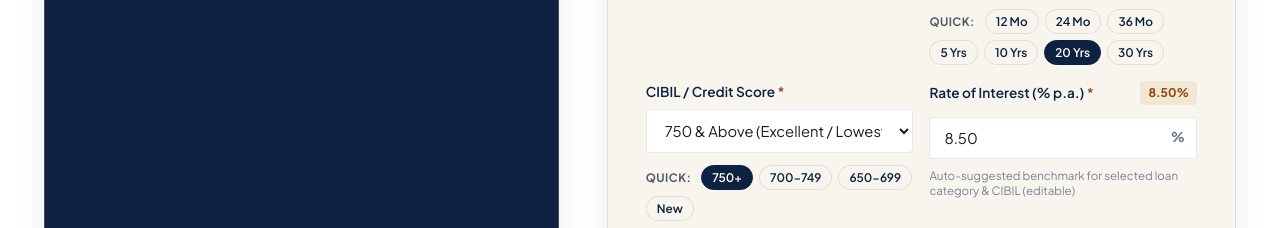
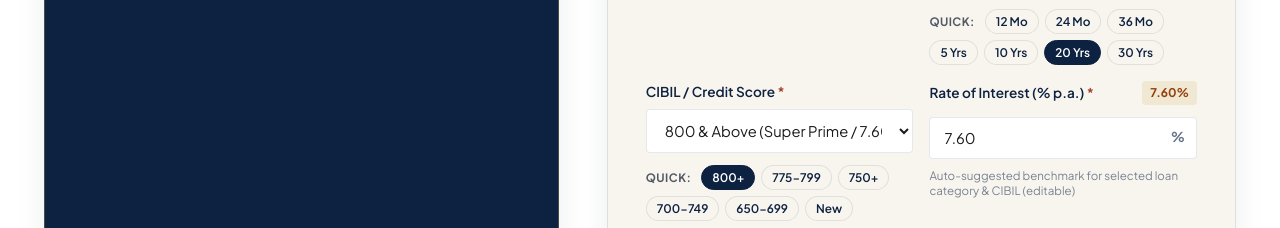
Before and after one commit to dakshch-07/mmfinancial1, a plain HTML site: page loans.html in a window 1280 px wide. Shown: the part 1192-1420 px from the top of the page. Drawn offline with nearby package versions, Linux system fonts and the light colour scheme; a web font is replaced by a local one.

Commit message:
Update CIBIL score slabs with 800+ (7.60% ROI) and 775-799 benchmark rates

```diff
--- a/api/eligibility-config.js
+++ b/api/eligibility-config.js
@@ -23,6 +23,9 @@ const LOAN_ELIGIBILITY_CONFIG = {
 
     // CIBIL Score Slabs & Risk Assessment
     cibilSlabs: {
+        '800+': { label: '800+ (Super Prime / 7.60% Lowest Rate)', roiAdjustment: -0.90, foirAdjustment: 0.0, eligible: true },
+        '775-799': { label: '775 - 799 (Prime Special / 7.75% Rate)', roiAdjustment: -0.75, foirAdjustment: 0.0, eligible: true },
+        '750-774': { label: '750 - 774 (Excellent / 8.50% Base)', roiAdjustment: 0.0, foirAdjustment: 0.0, eligible: true },
         '750+': { label: '750+ (Excellent / Lowest ROI)', roiAdjustment: 0.0, foirAdjustment: 0.0, eligible: true },
         '700-749': { label: '700 - 749 (Good / Prime Banking)', roiAdjustment: 0.25, foirAdjustment: 0.0, eligible: true },
         '650-699': { label: '650 - 699 (Fair / Standard NBFC)', roiAdjustment: 0.75, foirAdjustment: -0.05, eligible: true },
--- a/loans.html
+++ b/loans.html
@@ -400,7 +400,9 @@
                                 <div class="form-field">
                                     <label for="loanCibil">CIBIL / Credit Score <span class="req">*</span></label>
                                     <select id="loanCibil" name="loanCibil" class="form-select" required>
-                                        <option value="750+" selected>750 &amp; Above (Excellent / Lowest ROI)</option>
+                                        <option value="800+" selected>800 &amp; Above (Super Prime / 7.60% ROI)</option>
+                                        <option value="775-799">775 - 799 (Prime Special / 7.75% ROI)</option>
+                                        <option value="750-774">750 - 774 (Excellent Benchmark / 8.50% ROI)</option>
                                         <option value="700-749">700 - 749 (Good / Prime Banking Approval)</option>
                                         <option value="650-699">650 - 699 (Fair / Standard NBFC Slabs)</option>
                                         <option value="Below 650">Below 650 (Advisory / Co-Applicant Needed)</option>
@@ -408,7 +410,9 @@
                                     </select>
                                     <div class="form-chips-group" style="margin-top: 6px;">
                                         <span class="form-chip-label">Quick:</span>
-                                        <button type="button" class="form-chip-pill active" data-target="loanCibil" data-val="750+">750+</button>
+                                        <button type="button" class="form-chip-pill active" data-target="loanCibil" data-val="800+">800+</button>
+                                        <button type="button" class="form-chip-pill" data-target="loanCibil" data-val="775-799">775-799</button>
+                                        <button type="button" class="form-chip-pill" data-target="loanCibil" data-val="750-774">750+</button>
                                         <button type="button" class="form-chip-pill" data-target="loanCibil" data-val="700-749">700-749</button>
                                         <button type="button" class="form-chip-pill" data-target="loanCibil" data-val="650-699">650-699</button>
                                         <button type="button" class="form-chip-pill" data-target="loanCibil" data-val="New to Credit">New</button>
@@ -418,10 +422,10 @@
                                 <div class="form-field">
                                     <div style="display: flex; align-items: center; justify-content: space-between; margin-bottom: 6px;">
                                         <label for="loanRoi" style="margin-bottom: 0;">Rate of Interest (% p.a.) <span class="req">*</span></label>
-                                        <span class="input-badge" id="loanRoiBadge" style="background: rgba(197, 154, 63, 0.15); color: #92400e; font-size: 0.75rem; font-weight: 700; padding: 2px 8px; border-radius: 4px;">8.50%</span>
+                                        <span class="input-badge" id="loanRoiBadge" style="background: rgba(197, 154, 63, 0.15); color: #92400e; font-size: 0.75rem; font-weight: 700; padding: 2px 8px; border-radius: 4px;">7.60%</span>
                                     </div>
                                     <div style="position: relative; display: flex; align-items: center;">
-                                        <input type="number" id="loanRoi" name="loanRoi" class="form-input" value="8.50" step="0.05" min="6.0" max="24.0" style="padding-right: 36px;" required>
+                                        <input type="number" id="loanRoi" name="loanRoi" class="form-input" value="7.60" step="0.05" min="6.0" max="24.0" style="padding-right: 36px;" required>
                                         <span style="position: absolute; right: 12px; font-weight: 700; color: #64748b; font-size: 0.85rem; pointer-events: none;">%</span>
                                     </div>
                                     <span class="field-hint" id="loanRoiHint">Auto-suggested benchmark for selected loan category &amp; CIBIL (editable)</span>
--- a/script.js
+++ b/script.js
@@ -1397,6 +1397,9 @@ const LOAN_ELIGIBILITY_CONFIG = {
         'Car / Auto Loan': 9.00
     },
     cibilSlabs: {
+        '800+': { label: '800+ (Super Prime / 7.60% Lowest Rate)', roiAdjustment: -0.90, foirAdjustment: 0.0, eligible: true },
+        '775-799': { label: '775 - 799 (Prime Special / 7.75% Rate)', roiAdjustment: -0.75, foirAdjustment: 0.0, eligible: true },
+        '750-774': { label: '750 - 774 (Excellent / 8.50% Base)', roiAdjustment: 0.0, foirAdjustment: 0.0, eligible: true },
         '750+': { label: '750+ (Excellent / Lowest ROI)', roiAdjustment: 0.0, foirAdjustment: 0.0, eligible: true },
         '700-749': { label: '700 - 749 (Good / Prime Banking)', roiAdjustment: 0.25, foirAdjustment: 0.0, eligible: true },
         '650-699': { label: '650 - 699 (Fair / Standard NBFC)', roiAdjustment: 0.75, foirAdjustment: -0.05, eligible: true },
@@ -1822,7 +1825,7 @@ function initLoanForm() {
     function updateBenchmarkRoi() {
         if (!loanRoiInput) return;
         const selType = loanType ? loanType.value : 'Home Loan';
-        const selCibil = cibilSelect ? cibilSelect.value : '750+';
+        const selCibil = cibilSelect ? cibilSelect.value : '800+';
         const catRoi = LOAN_ELIGIBILITY_CONFIG.roiByCategory[selType] || LOAN_ELIGIBILITY_CONFIG.defaultRoi;
         const cibilObj = LOAN_ELIGIBILITY_CONFIG.cibilSlabs[selCibil] || LOAN_ELIGIBILITY_CONFIG.cibilSlabs['750+'];
         const suggestedRoi = (catRoi + (cibilObj.roiAdjustment || 0)).toFixed(2);
```
